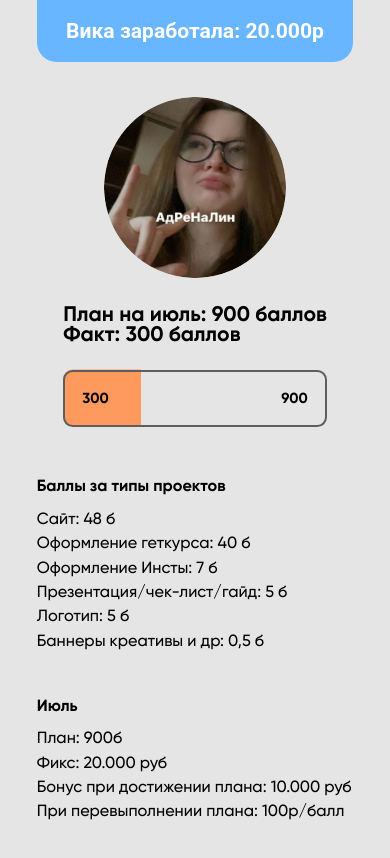
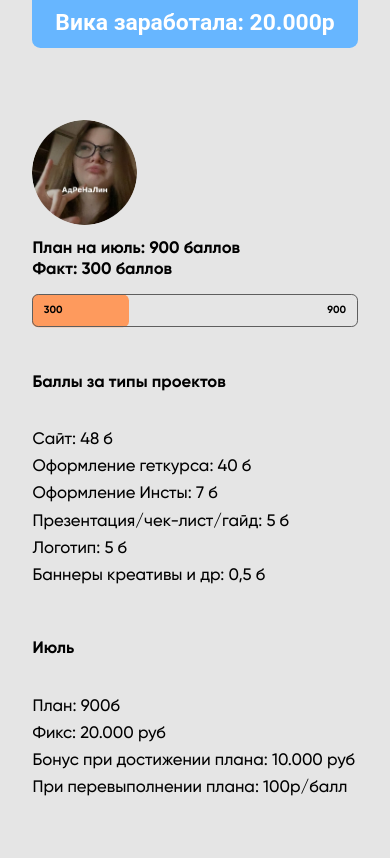
Before and after one commit to TerenyaDanil/viks, a plain HTML site: page index.html in a window 390 px wide. Drawn offline with Linux system fonts and the light colour scheme; files whose address does not match are found by name.

Commit message:
Add files via upload

```diff
--- a/css/style.css
+++ b/css/style.css
@@ -803,7 +803,7 @@ a {
 
 @media (max-width: 767.98px) {
   html {
-    font-size: 2.083vw;
+    font-size: 2.666vw;
   }
 
   .title__thanks span {
@@ -890,13 +890,14 @@ a {
   }
 
   .status {
-    padding: 0rem 3rem;
+    padding: 0rem 2.6rem;
   }
 
   .status__title {
-    font-size: 2.6rem;
-    padding: 2.5rem 3.6rem;
-    margin: 0rem 0rem 4.3rem 0rem;
+    font-size: 2.2rem;
+    padding: 1.2rem 2.2rem;
+    margin: 0rem 0rem 6.9rem 0rem;
+    border-radius: 0px 0px 0.8rem 0.8rem;
   }
 
   .status__inner {
@@ -904,28 +905,43 @@ a {
     -webkit-box-direction: normal;
         -ms-flex-direction: column;
             flex-direction: column;
-    -webkit-box-align: center;
-        -ms-flex-align: center;
-            align-items: center;
-    margin: 0rem 0rem 6.3rem 0rem;
+    -webkit-box-align: stretch;
+        -ms-flex-align: stretch;
+            align-items: stretch;
+    margin: 0rem 0rem 4.4rem 0rem;
+  }
+
+  .inner-status__img img {
+    max-width: 10.1rem;
   }
 
   .inner-status__img {
-    margin: 0rem 0rem 3.4rem 0rem;
+    margin: 0rem 0rem 1.2rem 0rem;
   }
 
   .inner-status__wrap {
-    font-size: 2.6rem;
-    line-height: 2.4rem;
+    font-size: 1.6rem;
+    line-height: 2rem;
   }
 
   .inner-status__bar {
+    margin: 1.5rem 0rem 0rem 0rem;
     width: 100%;
-    font-size: 1.8rem;
+    height: 3.2rem;
+    font-size: 1rem;
+    border-radius: 0.6rem;
+    border: 0.1rem solid #5e5e5e;
+    padding: 0rem 1rem;
+  }
+
+  .inner-status__bar-line {
+    border-radius: 0.6rem;
+    left: -0.1rem;
+    height: 3.2rem;
   }
 
   .inner-status__text {
-    font-size: 2rem;
+    font-size: 1.6rem;
     -webkit-box-orient: vertical;
     -webkit-box-direction: normal;
         -ms-flex-direction: column;
@@ -936,10 +952,10 @@ a {
   }
 
   .inner-status__text-wrap {
-    margin: 0rem 0rem 5rem 0rem;
+    margin: 0rem 0rem 4.4rem 0rem;
   }
 
   .inner-status__text-title {
-    margin: 0rem 0rem 2rem 0rem;
+    margin: 0rem 0rem 4rem 0rem;
   }
 }
--- a/index.html
+++ b/index.html
@@ -4,7 +4,7 @@
 	<title>Система мотивации Вики</title>
 	<meta charset="UTF-8">
 	<meta name="format-detection" content="telephone=no">
-	<link rel="stylesheet" href="css/style.min.css?v=32">
+	<link rel="stylesheet" href="css/style.min.css?v=33">
 	<link rel="shortcut icon" href="favicon.ico">
 
 	<meta name="viewport" content="width=device-width, initial-scale=1.0">
```
Also changed, not shown: css/style.min.css.
